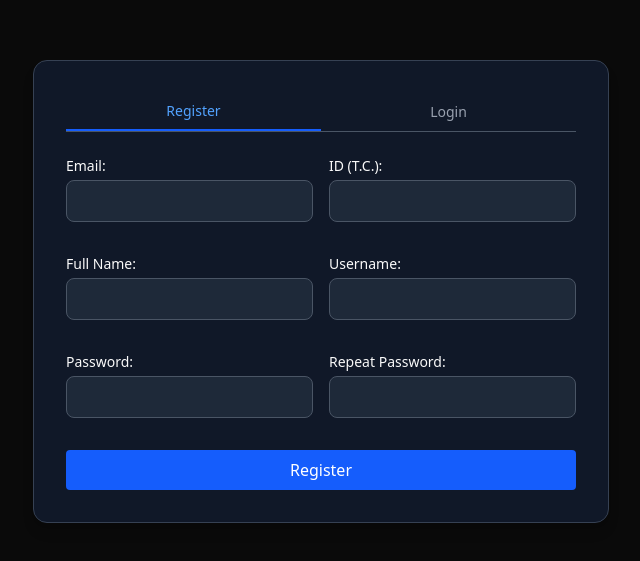
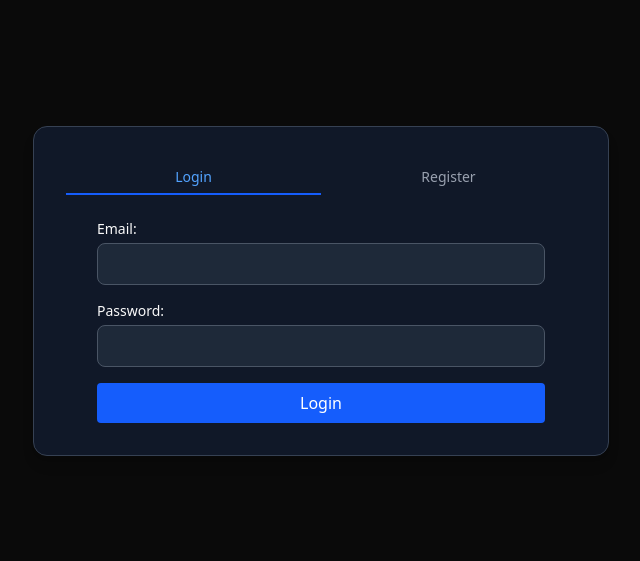
Before and after one commit to tamerugur/LearningStuff, a React (Vite) app in the folder frontend/: page / in a window 1280 px wide. Shown: the part 109-670 px from the top of the page, without its empty margins (319-959 px from the left). Built offline with nearby package versions, Linux system fonts and the light colour scheme; no server answers.

Commit message:
ui updates

```diff
--- a/frontend/src/components/User.tsx
+++ b/frontend/src/components/User.tsx
@@ -1,39 +1,77 @@
-import { useState } from 'react'
-import { UserRegister } from './UserRegister'
-import { UserLogin } from './UserLogin'
+import { useState } from "react";
+import { UserRegister } from "./UserRegister";
+import { UserLogin } from "./UserLogin";
 
 export function User() {
-  const [activeTab, setActiveTab] = useState<'register' | 'login'>('register')
+  const [activeTab, setActiveTab] = useState<"register" | "login">("login");
+  const [direction, setDirection] = useState<"left" | "right">("left");
+
+  const handleTabChange = (tab: "register" | "login") => {
+    if (tab !== activeTab) {
+      setDirection(tab === "register" ? "right" : "left");
+      setActiveTab(tab);
+    }
+  };
 
   return (
     <div className="w-full max-w-4xl mx-auto">
-      <div className="flex border-b border-gray-300 dark:border-gray-600 mb-6">
+      <div className="flex mb-6 relative">
         <button
-          className={`flex-1 py-2 text-sm font-medium transition-colors ${
-            activeTab === 'register'
-              ? 'border-b-2 border-blue-600 text-blue-600 dark:text-blue-400'
-              : 'text-gray-500 hover:text-gray-700 dark:text-gray-400 dark:hover:text-gray-200'
+          className={`flex-1 py-2 text-sm font-medium transition-colors relative ${
+            activeTab === "login"
+              ? "text-blue-600 dark:text-blue-400"
+              : "text-gray-500 hover:text-gray-700 dark:text-gray-400 dark:hover:text-gray-200"
           }`}
-          onClick={() => setActiveTab('register')}
+          onClick={() => handleTabChange("login")}
+        >
+          Login
+          <div
+            className={`absolute bottom-0 left-0 w-full h-0.5 bg-blue-600 transition-transform duration-1100 ease-in-out ${
+              activeTab === "login" ? "scale-x-100" : "scale-x-0"
+            }`}
+            style={{
+              transformOrigin:
+                activeTab === "login"
+                  ? direction === "left"
+                    ? "right"
+                    : "left"
+                  : direction === "left"
+                  ? "left"
+                  : "right",
+            }}
+          />
+        </button>
+        <button
+          className={`flex-1 py-2 text-sm font-medium transition-colors relative ${
+            activeTab === "register"
+              ? "text-blue-600 dark:text-blue-400"
+              : "text-gray-500 hover:text-gray-700 dark:text-gray-400 dark:hover:text-gray-200"
+          }`}
+          onClick={() => handleTabChange("register")}
         >
           Register
-        </button>
-        <button
-          className={`flex-1 py-2 text-sm font-medium transition-colors ${
-            activeTab === 'login'
-              ? 'border-b-2 border-blue-600 text-blue-600 dark:text-blue-400'
-              : 'text-gray-500 hover:text-gray-700 dark:text-gray-400 dark:hover:text-gray-200'
-          }`}
-          onClick={() => setActiveTab('login')}
-        >
-          Login
+          <div
+            className={`absolute bottom-0 left-0 w-full h-0.5 bg-blue-600 transition-transform duration-1100 ease-in-out ${
+              activeTab === "register" ? "scale-x-100" : "scale-x-0"
+            }`}
+            style={{
+              transformOrigin:
+                activeTab === "register"
+                  ? direction === "left"
+                    ? "right"
+                    : "left"
+                  : direction === "left"
+                  ? "left"
+                  : "right",
+            }}
+          />
         </button>
       </div>
 
       <div>
-        {activeTab === 'register' && <UserRegister />}
-        {activeTab === 'login' && <UserLogin />}
+        {activeTab === "register" && <UserRegister />}
+        {activeTab === "login" && <UserLogin />}
       </div>
     </div>
-  )
+  );
 }
```
